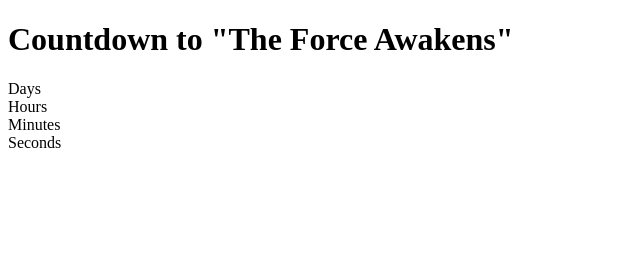
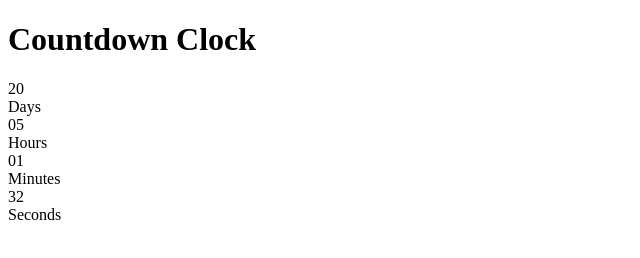
Before and after one commit to ryan-hamblin/usmnt-wc, a plain HTML site: page index.html in a window 1280 px wide. Shown: the whole page, without its empty margins (0-640 px from the left). Drawn offline with Linux system fonts and the light colour scheme.

Commit message:
got clock to start ticking

```diff
--- a/clock.js
+++ b/clock.js
@@ -0,0 +1,41 @@
+function endDate(end) {
+  var t = Date.parse(end) - Date.parse(new Date());
+  var seconds = Math.floor((t / 1000) % 60);
+  var minutes = Math.floor((t / 1000 / 60) % 60);
+  var hours = Math.floor((t / (1000 * 60 * 60)) % 24);
+  var days = Math.floor(t / (1000 * 60 * 60 * 24));
+  return {
+    'total': t,
+    'days': days,
+    'hours': hours,
+    'minutes': minutes,
+    'seconds': seconds
+  };
+}
+
+function startClock(id, end) {
+  var clock = document.getElementById(id);
+  var daysSpan = clock.querySelector('.days');
+  var hoursSpan = clock.querySelector('.hours');
+  var minutesSpan = clock.querySelector('.minutes');
+  var secondsSpan = clock.querySelector('.seconds');
+
+  function countDown() {
+    var t = endDate(end);
+
+    daysSpan.innerHTML = t.days;
+    hoursSpan.innerHTML = ('0' + t.hours).slice(-2);
+    minutesSpan.innerHTML = ('0' + t.minutes).slice(-2);
+    secondsSpan.innerHTML = ('0' + t.seconds).slice(-2);
+
+    if (t.total <= 0) {
+      clearInterval(timeinterval);
+    }
+  }
+
+  countDown();
+  var timeinterval = setInterval(countDown, 1000);
+}
+
+var deadline = 'December 18 2015 00:00:50 UTC+0200';
+startClock('clockdiv', deadline);
--- a/index.html
+++ b/index.html
@@ -1,27 +1,29 @@
 <!DOCTYPE html>
 <html>
 <head>
+	<link rel="stylesheet" type="text/css" href="styles.css">
 	<title>Starwars Countdown</title>
 </head>
 <body>
-	<h1>Countdown to "The Force Awakens"</h1>
-	<div id='main-clock'>
+	<h1>Countdown Clock</h1>
+	<div id="clockdiv">
 	  <div>
-			<span id="days"></span>
-			<div class='label'>Days</div>
+	    <span class="days"></span>
+	    <div class="smalltext">Days</div>
 	  </div>
 	  <div>
-			<span id="hours"></span>
-			<div class='label'>Hours</div>
+	    <span class="hours"></span>
+	    <div class="smalltext">Hours</div>
 	  </div>
 	  <div>
-			<span id="minutes"></span>
-			<div class='label'>Minutes</div>
+	    <span class="minutes"></span>
+	    <div class="smalltext">Minutes</div>
 	  </div>
 	  <div>
-			<span id="seconds"></span>
-			<div class='label'>Seconds</div>
+	    <span class="seconds"></span>
+	    <div class="smalltext">Seconds</div>
 	  </div>
 	</div>
+	<script src='clock.js'></script>
 </body>
 </html>
```
Lines whose indentation alone changed are shown as unchanged.
